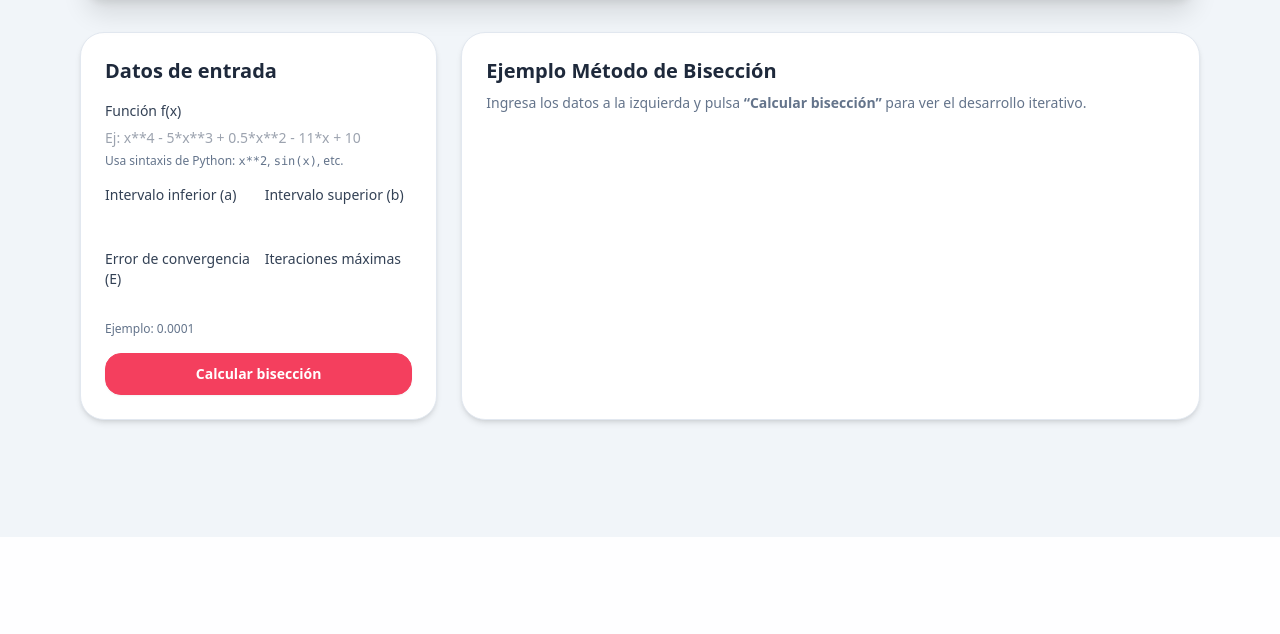
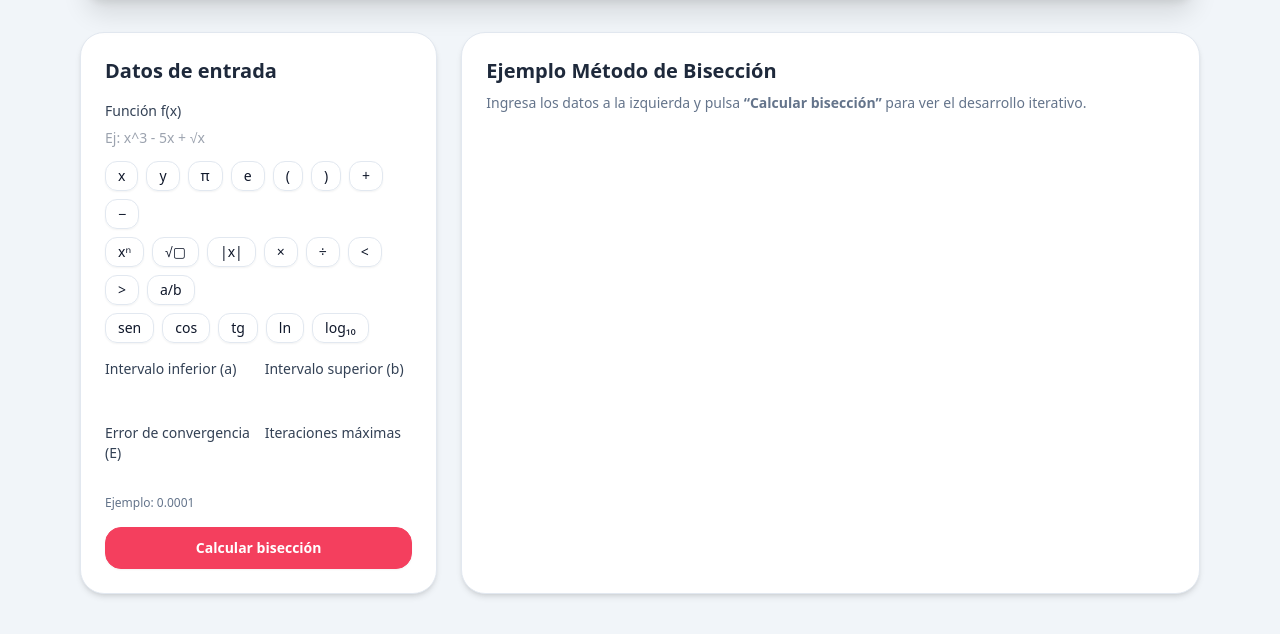
Before and after one commit to AndreEJA/pyGauss, a Python web app: template app/templates/biseccion.html in a window 1280 px wide. Shown: the part 263-897 px from the top of the page. Before the commit the page ends 800 px from the top, so only its background shows below. Run offline with Jinja, Linux system fonts and the light colour scheme; the template is opened without the code that fills it, so the values that code supplies are empty; some libraries are stand-ins or nearby versions.

Commit message:
arreglando y haciendo que  funcione  biseccion

```diff
--- /dev/null
+++ b/app/static/js/biseccion.js
@@ -0,0 +1,82 @@
+// app/static/js/biseccion.js
+
+(function () {
+    const prettyInput = document.getElementById("funcion_pretty");
+    const realInput = document.getElementById("funcion_real");
+
+    if (!prettyInput || !realInput) {
+      return; // por si se carga en otra página
+    }
+
+    function translateToReal(pretty) {
+      let real = pretty;
+
+      // trig en español -> Python
+      real = real.replace(/sen/gi, "sin");
+      real = real.replace(/tg/gi, "tan");
+
+      // logs
+      real = real.replace(/\bln\(/gi, "log(");
+      real = real.replace(/log10\(/gi, "log10(");
+      real = real.replace(/log₁₀\(/gi, "log10(");
+
+      // raíz: √(x) o √x
+      real = real.replace(/√\(/g, "sqrt(");
+      real = real.replace(/√([a-zA-Z0-9]+)/g, "sqrt($1)");
+
+      // pi
+      real = real.replace(/π/g, "pi");
+
+      // multiplicación y división explícitas
+      real = real.replace(/×/g, "*");
+      real = real.replace(/·/g, "*");
+      real = real.replace(/÷/g, "/");
+
+      // potencia ^ -> **
+      real = real.replace(/\^/g, "**");
+
+      // valor absoluto |x|
+      real = real.replace(/\|([^|]+)\|/g, "abs($1)");
+
+      // ----- IMPLÍCITO -> EXPLÍCITO -----
+      // número (con o sin decimales) seguido de variable o función o paréntesis:  2x, 0.5x, 3sin(x), 2(x+1)
+      real = real.replace(
+        /(^|[^0-9A-Za-z_.])(\d+(?:\.\d+)?)\s*([A-Za-z(])/g,
+        "$1$2*$3"
+      );
+
+      // variable seguida de paréntesis: x(x+1) -> x*(x+1)
+      real = real.replace(/([A-Za-z])\s*\(/g, "$1*(");
+
+      // paréntesis seguido de variable: (x+1)x -> (x+1)*x
+      real = real.replace(/\)\s*([A-Za-z])/g, ")*$1");
+
+      // paréntesis seguido de paréntesis: )( -> )*(
+      real = real.replace(/\)\s*\(/g, ")*(");
+
+      return real;
+    }
+
+    function syncReal() {
+      realInput.value = translateToReal(prettyInput.value);
+    }
+
+    // Inicializar
+    syncReal();
+
+    // Escribir / pegar
+    prettyInput.addEventListener("input", syncReal);
+    prettyInput.addEventListener("paste", function () {
+      setTimeout(syncReal, 0);
+    });
+
+    // Botones del teclado
+    document.querySelectorAll("[data-insert]").forEach((btn) => {
+      btn.addEventListener("click", () => {
+        const text = btn.dataset.insert || "";
+        prettyInput.value += text;
+        syncReal();
+        prettyInput.focus();
+      });
+    });
+  })();
--- a/app/templates/biseccion.html
+++ b/app/templates/biseccion.html
@@ -30,23 +30,62 @@
       </div>
     {% endif %}
 
-    <!-- 👇 mantenemos el url_for tal cual -->
     <form method="post" action="{{ url_for('metodos_numericos.biseccion') }}" class="space-y-4">
       <div>
         <label class="block text-sm font-medium text-slate-700 mb-1">
           Función f(x)
         </label>
+
+        <!-- Campo visible BONITO -->
         <input
           type="text"
-          name="funcion"
+          id="funcion_pretty"
+          name="funcion_pretty"
           value="{{ datos.funcion|default('') }}"
           class="w-full rounded-xl border-slate-300 focus:border-rose-500 focus:ring-rose-500 text-sm"
-          placeholder="Ej: x**4 - 5*x**3 + 0.5*x**2 - 11*x + 10"
+          placeholder="Ej: x^3 - 5x + √x"
+          autocomplete="off"
           required
         />
-        <p class="mt-1 text-xs text-slate-500">
-          Usa sintaxis de Python: <code>x**2</code>, <code>sin(x)</code>, etc.
-        </p>
+
+        <!-- Campo OCULTO que se envía al servidor con sintaxis Python -->
+        <input type="hidden" id="funcion_real" name="funcion" />
+
+        <!-- Teclado tipo GeoGebra -->
+        <div class="mt-3 space-y-2 text-sm">
+          <!-- fila 1: variables y constantes -->
+          <div class="flex flex-wrap gap-2">
+            <button type="button" class="px-3 py-1 rounded-xl border border-slate-200 shadow-sm hover:bg-slate-50" data-insert="x">x</button>
+            <button type="button" class="px-3 py-1 rounded-xl border border-slate-200 shadow-sm hover:bg-slate-50" data-insert="y">y</button>
+            <button type="button" class="px-3 py-1 rounded-xl border border-slate-200 shadow-sm hover:bg-slate-50" data-insert="π">π</button>
+            <button type="button" class="px-3 py-1 rounded-xl border border-slate-200 shadow-sm hover:bg-slate-50" data-insert="e">e</button>
+            <button type="button" class="px-3 py-1 rounded-xl border border-slate-200 shadow-sm hover:bg-slate-50" data-insert="(">(</button>
+            <button type="button" class="px-3 py-1 rounded-xl border border-slate-200 shadow-sm hover:bg-slate-50" data-insert=")">)</button>
+            <button type="button" class="px-3 py-1 rounded-xl border border-slate-200 shadow-sm hover:bg-slate-50" data-insert="+">+</button>
+            <button type="button" class="px-3 py-1 rounded-xl border border-slate-200 shadow-sm hover:bg-slate-50" data-insert="-">−</button>
+          </div>
+
+          <!-- fila 2: potencias, raíz, valor absoluto, comparadores, fracción -->
+          <div class="flex flex-wrap gap-2">
+            <button type="button" class="px-3 py-1 rounded-xl border border-slate-200 shadow-sm hover:bg-slate-50" data-insert="^">xⁿ</button>
+            <button type="button" class="px-3 py-1 rounded-xl border border-slate-200 shadow-sm hover:bg-slate-50" data-insert="√(">√▢</button>
+            <button type="button" class="px-3 py-1 rounded-xl border border-slate-200 shadow-sm hover:bg-slate-50" data-insert="|">|x|</button>
+            <button type="button" class="px-3 py-1 rounded-xl border border-slate-200 shadow-sm hover:bg-slate-50" data-insert="×">×</button>
+            <button type="button" class="px-3 py-1 rounded-xl border border-slate-200 shadow-sm hover:bg-slate-50" data-insert="÷">÷</button>
+            <button type="button" class="px-3 py-1 rounded-xl border border-slate-200 shadow-sm hover:bg-slate-50" data-insert="<"><</button>
+            <button type="button" class="px-3 py-1 rounded-xl border border-slate-200 shadow-sm hover:bg-slate-50" data-insert=">">></button>
+            <button type="button" class="px-3 py-1 rounded-xl border border-slate-200 shadow-sm hover:bg-slate-50" data-insert="(/)">a/b</button>
+          </div>
+
+          <!-- fila 3: trigonométricas y logaritmos -->
+          <div class="flex flex-wrap gap-2">
+            <button type="button" class="px-3 py-1 rounded-xl border border-slate-200 shadow-sm hover:bg-slate-50" data-insert="sen(">sen</button>
+            <button type="button" class="px-3 py-1 rounded-xl border border-slate-200 shadow-sm hover:bg-slate-50" data-insert="cos(">cos</button>
+            <button type="button" class="px-3 py-1 rounded-xl border border-slate-200 shadow-sm hover:bg-slate-50" data-insert="tg(">tg</button>
+            <button type="button" class="px-3 py-1 rounded-xl border border-slate-200 shadow-sm hover:bg-slate-50" data-insert="ln(">ln</button>
+            <button type="button" class="px-3 py-1 rounded-xl border border-slate-200 shadow-sm hover:bg-slate-50" data-insert="log10(">log₁₀</button>
+          </div>
+        </div>
       </div>
 
       <div class="grid grid-cols-2 gap-3">
@@ -125,7 +164,6 @@
     </h2>
 
     {% if resultados %}
-      <!-- Encabezado tipo ejemplo (como la segunda imagen) -->
       <div class="mb-4 text-sm text-slate-700 space-y-1">
         <p class="font-semibold">
           f(x) =
@@ -146,8 +184,8 @@
         </p>
       </div>
 
-      <div class="overflow-auto max-h-[60vh] rounded-2xl border border-slate-200">
-        <table class="matrix-table w-full text-sm">
+      <div class="rounded-2xl border border-slate-200 mt-2">
+        <table class="matrix-table w-full text-xs">
           <thead class="bg-slate-50 text-slate-700">
             <tr>
               <th class="px-3 py-2 text-left font-semibold">n</th>
@@ -157,35 +195,35 @@
               <th class="px-3 py-2 text-left font-semibold">f(a)</th>
               <th class="px-3 py-2 text-left font-semibold">f(b)</th>
               <th class="px-3 py-2 text-left font-semibold">f(c)</th>
-              <th class="px-3 py-2 text-left font-semibold">Ea (%)</th>
+              <th class="px-3 py-2 text-left font-semibold">Ea</th>
             </tr>
           </thead>
           <tbody>
             {% for fila in resultados %}
               <tr class="border-t border-slate-200">
                 <td class="px-3 py-1.5 text-slate-700 text-center">
-                  {{ fila.n if fila.n is defined else loop.index }}
+                  {{ fila.iter }}
                 </td>
                 <td class="px-3 py-1.5 text-slate-700 text-right">
-                  {{ fila.xi if fila.xi is defined else '' }}
+                  {{ '%+.10f'|format(fila.a) }}
                 </td>
                 <td class="px-3 py-1.5 text-slate-700 text-right">
-                  {{ fila.xu if fila.xu is defined else '' }}
+                  {{ '%+.10f'|format(fila.b) }}
                 </td>
                 <td class="px-3 py-1.5 text-slate-700 text-right">
-                  {{ fila.xr if fila.xr is defined else '' }}
+                  {{ '%+.10f'|format(fila.c) }}
                 </td>
                 <td class="px-3 py-1.5 text-slate-700 text-right">
-                  {{ fila.f_xi if fila.f_xi is defined else '' }}
+                  {{ '%+.6f'|format(fila.fa) }}
                 </td>
                 <td class="px-3 py-1.5 text-slate-700 text-right">
-                  {{ fila.f_xu if fila.f_xu is defined else '' }}
+                  {{ '%+.6f'|format(fila.fb) }}
                 </td>
                 <td class="px-3 py-1.5 text-slate-700 text-right">
-                  {{ fila.f_xr if fila.f_xr is defined else '' }}
+                  {{ '%+.6f'|format(fila.fc) }}
                 </td>
                 <td class="px-3 py-1.5 text-slate-700 text-right">
-                  {{ fila.ea if fila.ea is defined else '' }}
+                  {{ '%.6f'|format(fila.ea) }}
                 </td>
               </tr>
             {% endfor %}
@@ -207,10 +245,14 @@
       {% endif %}
     {% else %}
       <p class="mt-2 text-sm text-slate-500">
-        Ingresa los datos a la izquierda y pulsa <span class="font-semibold">“Calcular bisección”</span> para ver el desarrollo iterativo.
+        Ingresa los datos a la izquierda y pulsa
+        <span class="font-semibold">“Calcular bisección”</span> para ver el desarrollo iterativo.
       </p>
     {% endif %}
   </div>
 </section>
 
+<!-- Enlace al JS en static -->
+<script src="{{ url_for('static', filename='js/biseccion.js') }}"></script>
+
 {% endblock %}
```
Also changed, not shown: app/metodos_numericos/biseccion.py (+36 -36 lines), app/metodos_numericos/routes.py (+30 -16 lines).
